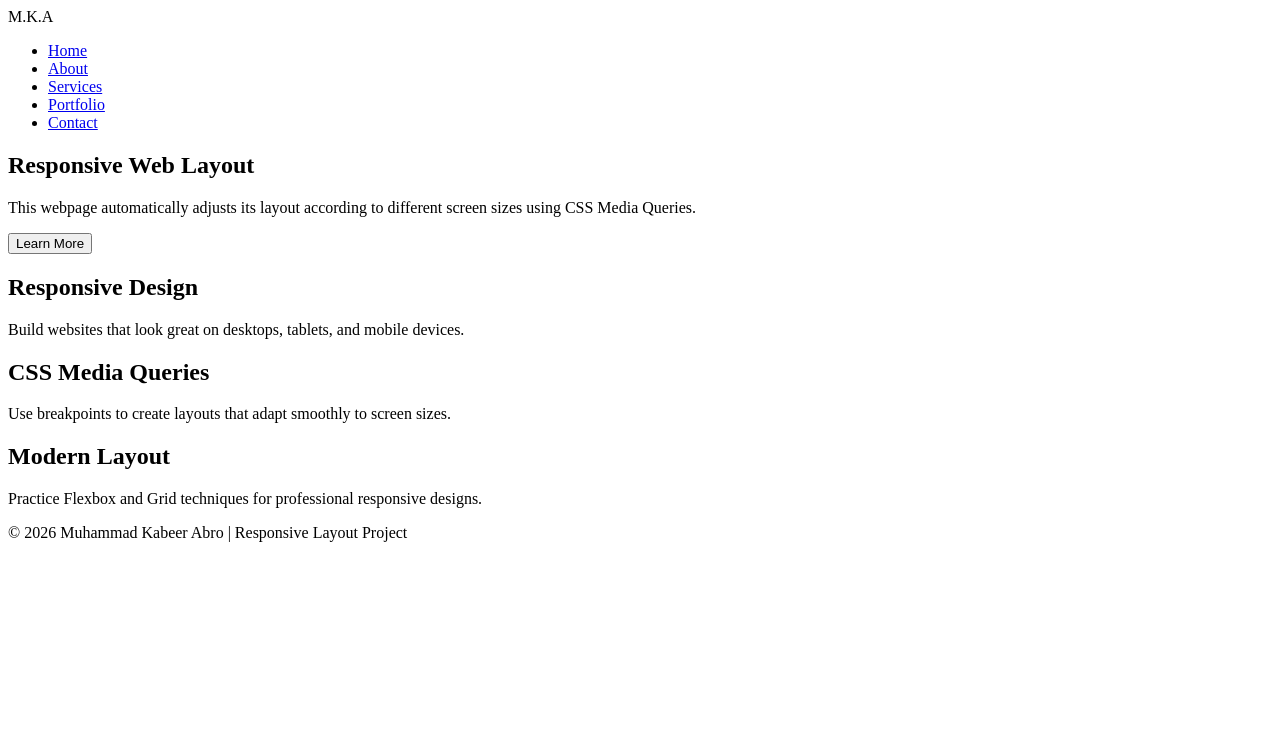
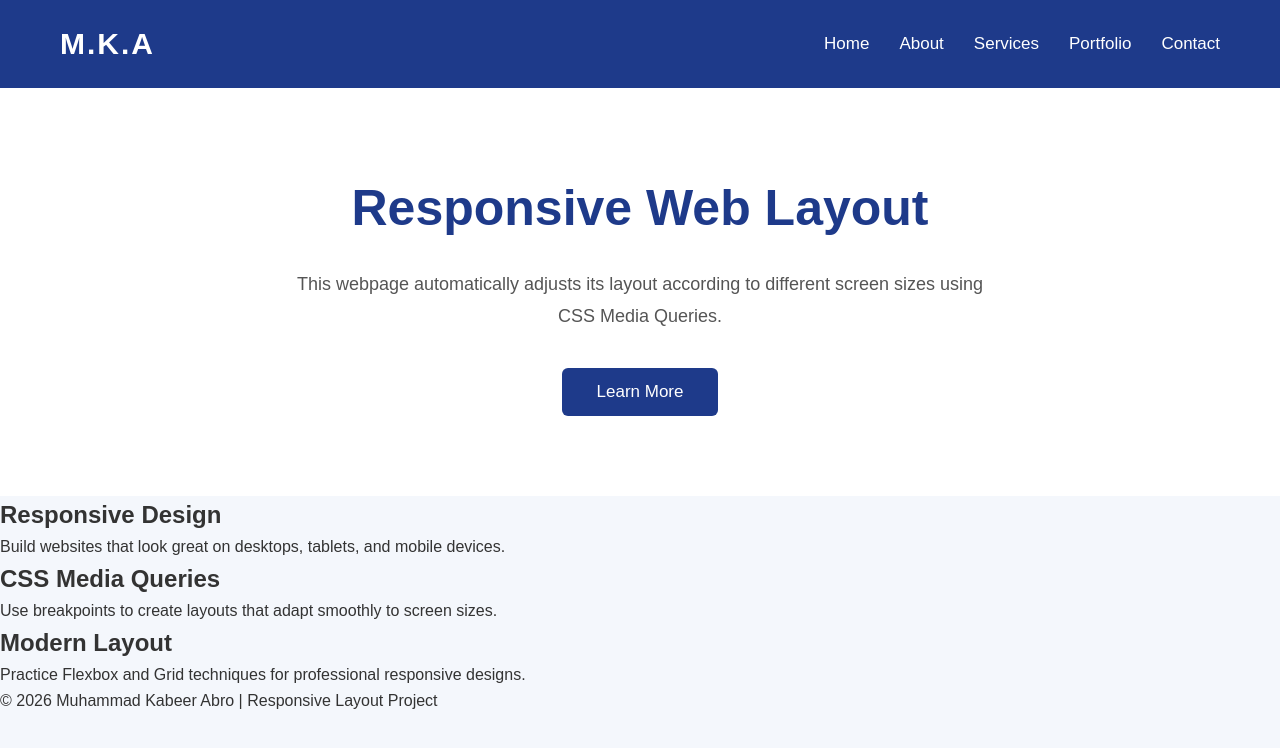
Before and after one commit to muhammadkabeerabro5/decodelabs-project-2, a plain HTML site: page index.html in a window 1280 px wide. Drawn offline with Linux system fonts and the light colour scheme.

Commit message:
Adds the foundational styling for the page layout, header, navigation, and hero section.

```diff
--- a/index.html
+++ b/index.html
@@ -4,6 +4,7 @@
     <meta charset="UTF-8">
     <meta name="viewport" content="width=device-width, initial-scale=1.0">
     <title>Responsive Web Layout</title>
+    <link rel="stylesheet" href="style.css">
 </head>
 <body>
 
--- /dev/null
+++ b/style.css
@@ -0,0 +1,92 @@
+/* ==========================
+   Reset
+========================== */
+
+*{
+    margin:0;
+    padding:0;
+    box-sizing:border-box;
+    font-family:Arial, Helvetica, sans-serif;
+}
+
+body{
+    background:#f4f7fc;
+    color:#333;
+    line-height:1.6;
+}
+
+/* ==========================
+   Header
+========================== */
+
+header{
+    display:flex;
+    justify-content:space-between;
+    align-items:center;
+    background:#1e3a8a;
+    color:#fff;
+    padding:20px 60px;
+}
+
+.logo{
+    font-size:30px;
+    font-weight:bold;
+    letter-spacing:2px;
+}
+
+.nav-links{
+    display:flex;
+    list-style:none;
+    gap:30px;
+}
+
+.nav-links a{
+    text-decoration:none;
+    color:white;
+    font-size:17px;
+    transition:.3s;
+}
+
+.nav-links a:hover{
+    color:#ffd700;
+}
+
+/* ==========================
+   Hero Section
+========================== */
+
+.hero{
+    text-align:center;
+    padding:80px 20px;
+    background:white;
+}
+
+.hero h1{
+    font-size:50px;
+    color:#1e3a8a;
+    margin-bottom:20px;
+}
+
+.hero p{
+    max-width:700px;
+    margin:auto;
+    font-size:18px;
+    line-height:1.8;
+    color:#555;
+}
+
+.hero button{
+    margin-top:35px;
+    padding:14px 35px;
+    border:none;
+    background:#1e3a8a;
+    color:white;
+    font-size:17px;
+    border-radius:6px;
+    cursor:pointer;
+    transition:.3s;
+}
+
+.hero button:hover{
+    background:#163172;
+}
```
